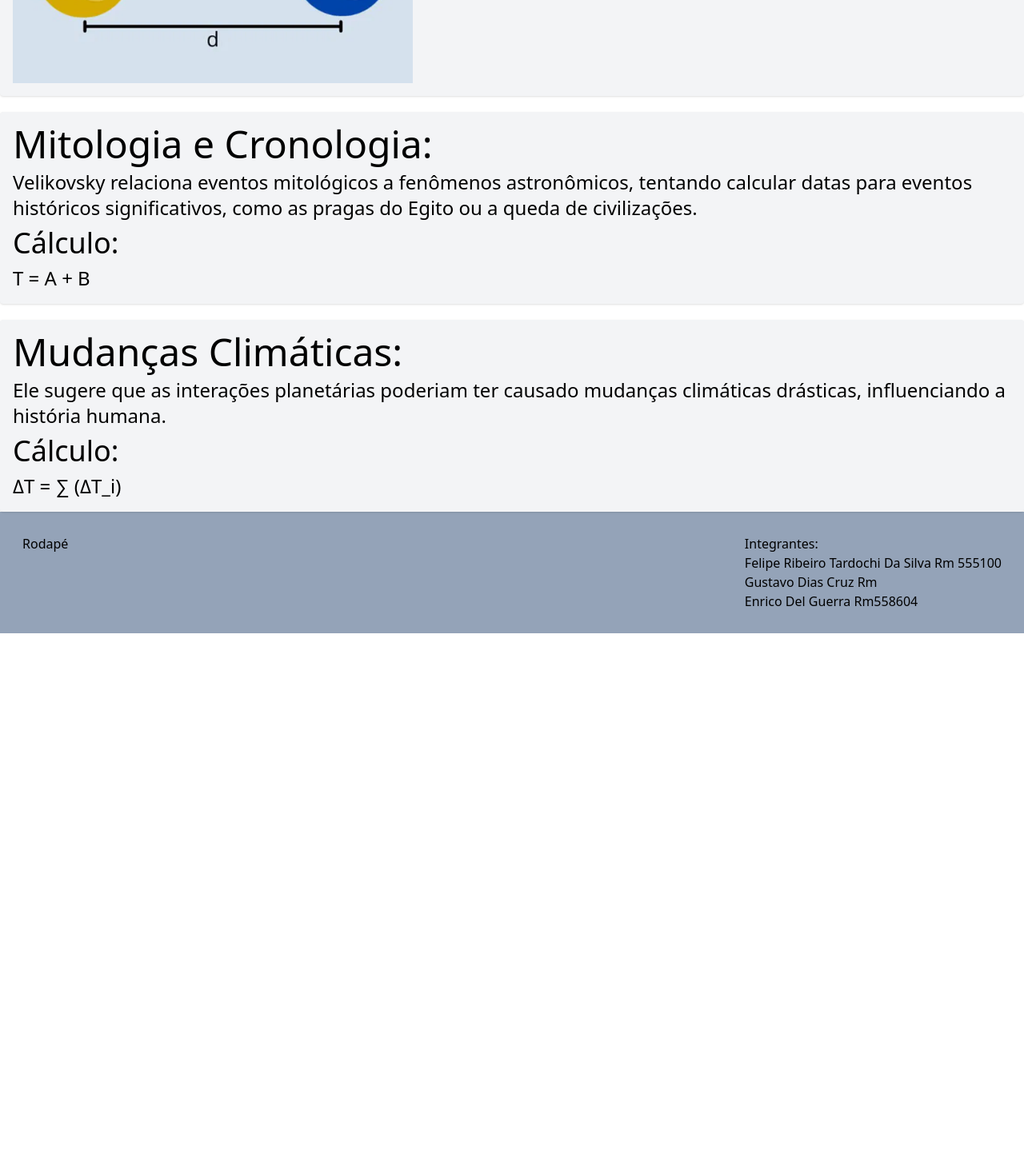
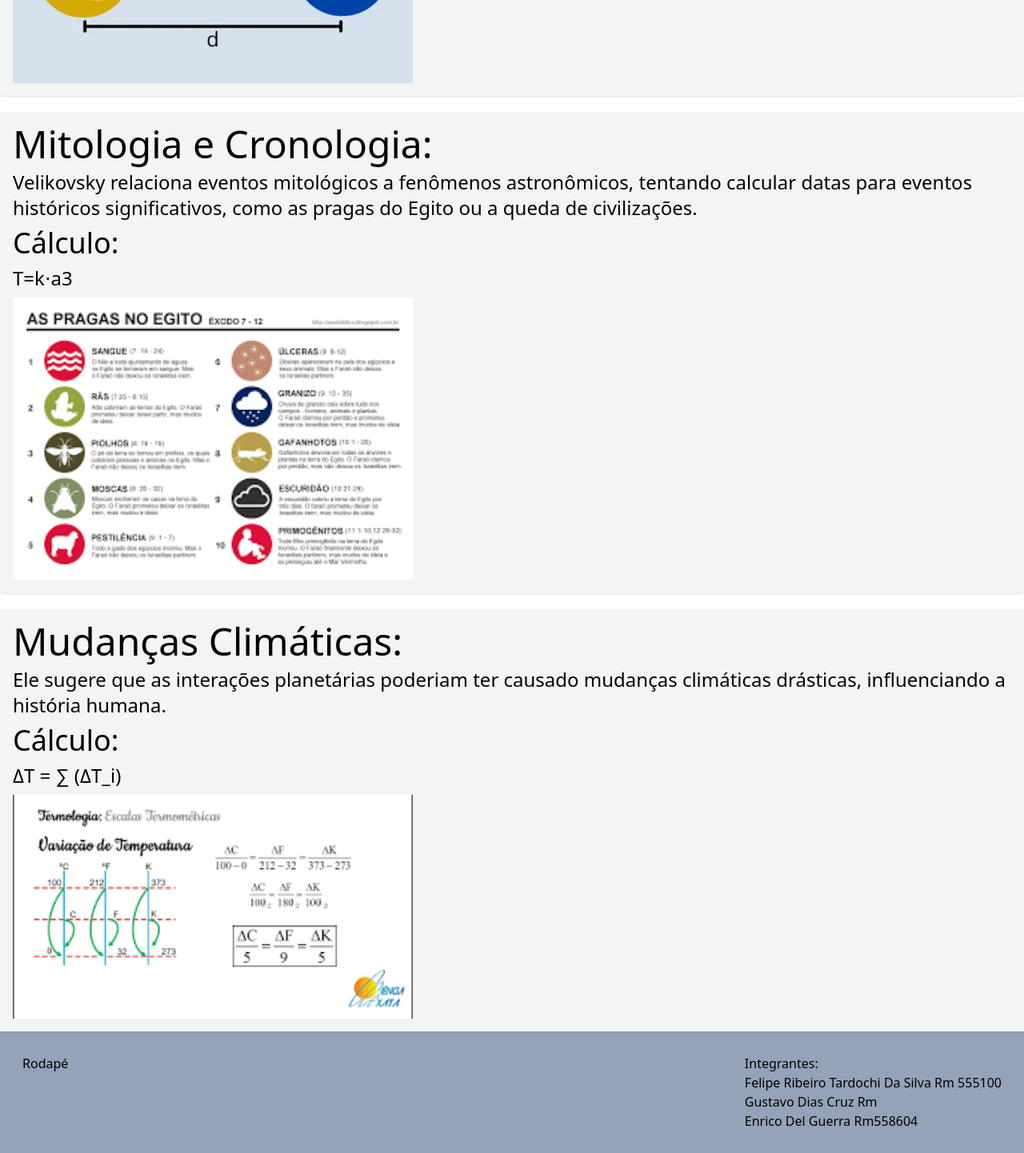
Before and after one commit to gustavodscruz/worlds-in-a-coliision, a Next.js app: page /calculos in a window 1280 px wide. Shown: the part 1131-2573 px from the top of the page at 80% size. Before the commit the page ends 1923 px from the top, so only its background shows below. Built offline with nearby package versions, Linux system fonts and the light colour scheme.

Commit message:
Todas as imagen adicionadas e fórmula para Mitologia e cronologia alterada

```diff
--- a/src/app/calculos/page.tsx
+++ b/src/app/calculos/page.tsx
@@ -35,13 +35,27 @@ export default function Calculos() {
                 <h1 className="text-5xl">Mitologia e Cronologia:</h1>
                 <p className="text-2xl">Velikovsky relaciona eventos mitológicos a fenômenos astronômicos, tentando calcular datas para eventos históricos significativos, como as pragas do Egito ou a queda de civilizações.</p>
                 <h2 className="text-4xl">Cálculo:</h2>
-                <p className="text-2xl">T = A + B</p>
+                <p className="text-2xl">T=k⋅a3</p>
+                <figure>
+                    <Image
+                        src="/img/PragasDoEgito.png"
+                        width={500}
+                        height={500}
+                        alt="Pragas do Egito"
+                    />
+                </figure>
             </div>
             <div className="flex flex-col gap-2 bg-gray-100 p-4 rounded shadow">
                 <h1 className="text-5xl">Mudanças Climáticas:</h1>
                 <p className="text-2xl">Ele sugere que as interações planetárias poderiam ter causado mudanças climáticas drásticas, influenciando a história humana.</p>
                 <h2 className="text-4xl">Cálculo:</h2>
                 <p className="text-2xl">ΔT = ∑ (ΔT_i)</p>
+                <Image
+                        src="/img/VariacaoTemp.png"
+                        width={500}
+                        height={500}
+                        alt="Variação de Temperatura"
+                    />
             </div>
         </div>
     );
```
Also changed, not shown: public/img/PragasDoEgito.png (added), public/img/VariacaoTemp.png (added).
